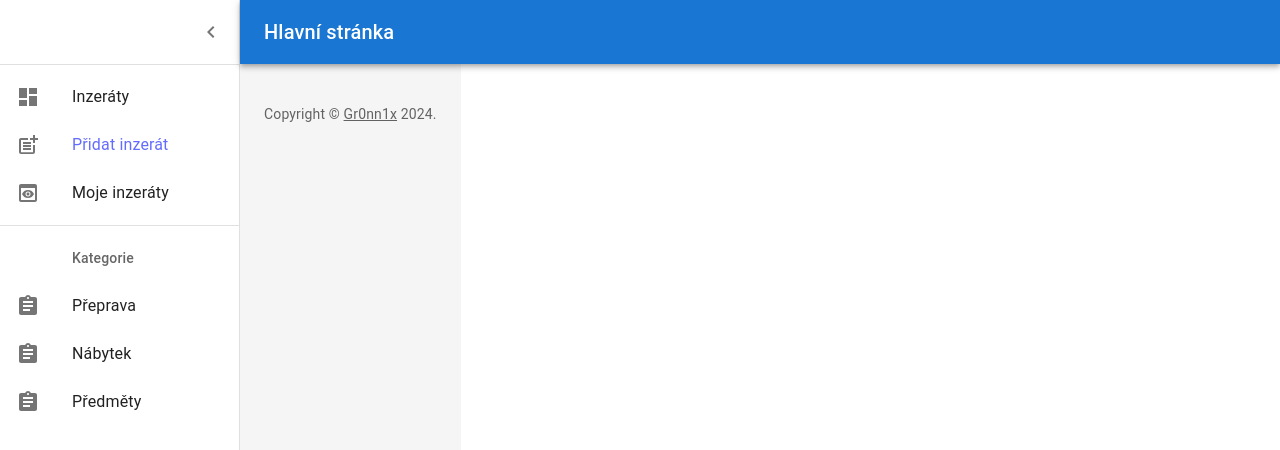
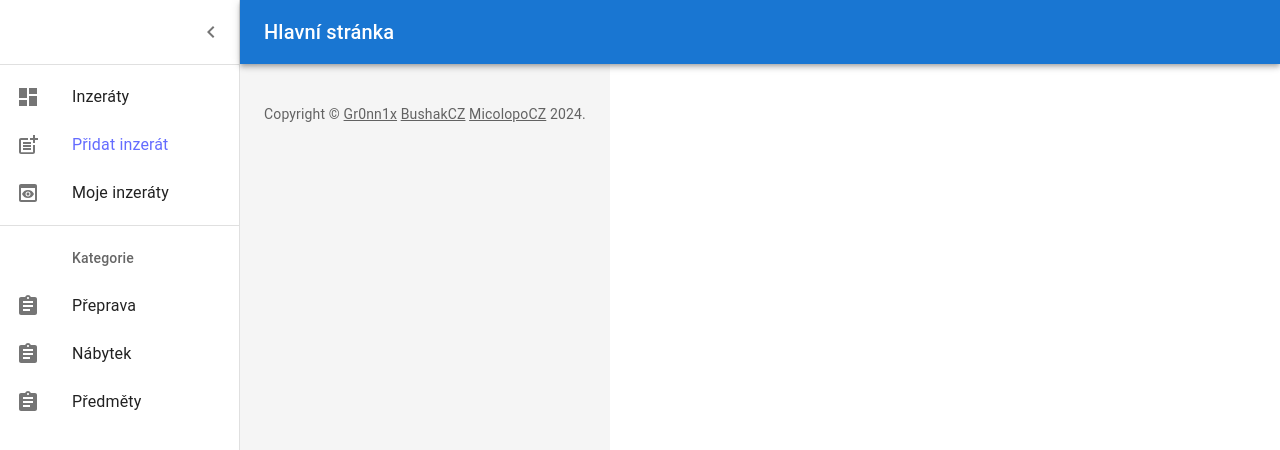
Before and after one commit to gr0nn1x/uInzeraty, a React (Vite) app in the folder client/my-vue-app/: page / in a window 1280 px wide. Shown: the top 450 px of the page. Built offline with nearby package versions, Linux system fonts and the light colour scheme.

Commit message:
Copyright edit

```diff
--- a/client/my-vue-app/src/pages/MainPage/MainPage.tsx
+++ b/client/my-vue-app/src/pages/MainPage/MainPage.tsx
@@ -9,14 +9,11 @@ import List from '@mui/material/List';
 import Typography from '@mui/material/Typography';
 import Divider from '@mui/material/Divider';
 import IconButton from '@mui/material/IconButton';
-import Badge from '@mui/material/Badge';
 import Container from '@mui/material/Container';
 import Grid from '@mui/material/Grid';
-import Paper from '@mui/material/Paper';
 import Link from '@mui/material/Link';
 import MenuIcon from '@mui/icons-material/Menu';
 import ChevronLeftIcon from '@mui/icons-material/ChevronLeft';
-import NotificationsIcon from '@mui/icons-material/Notifications';
 import { mainListItems, secondaryListItems } from './listItems';
 
 function Copyright(props: any) {
@@ -25,6 +22,12 @@ function Copyright(props: any) {
       {'Copyright © '}
       <Link color="inherit" href="https://github.com/gr0nn1x">
         Gr0nn1x
+      </Link>{' '}
+      <Link color="inherit" href="https://github.com/BushakCZ">
+        BushakCZ
+      </Link>{' '}
+      <Link color="inherit" href="https://github.com/MicolopoCZ">
+        MicolopoCZ
       </Link>{' '}
       {new Date().getFullYear()}
       {'.'}
```
